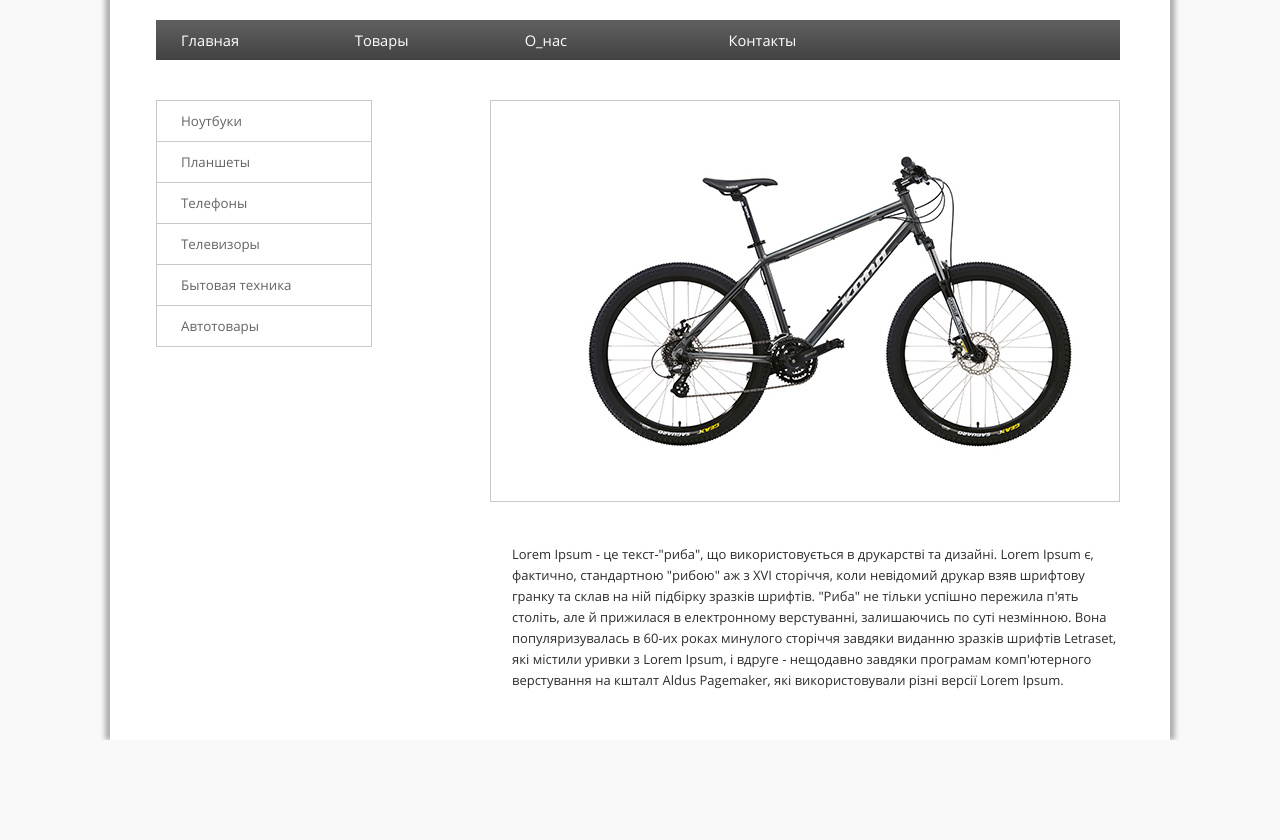
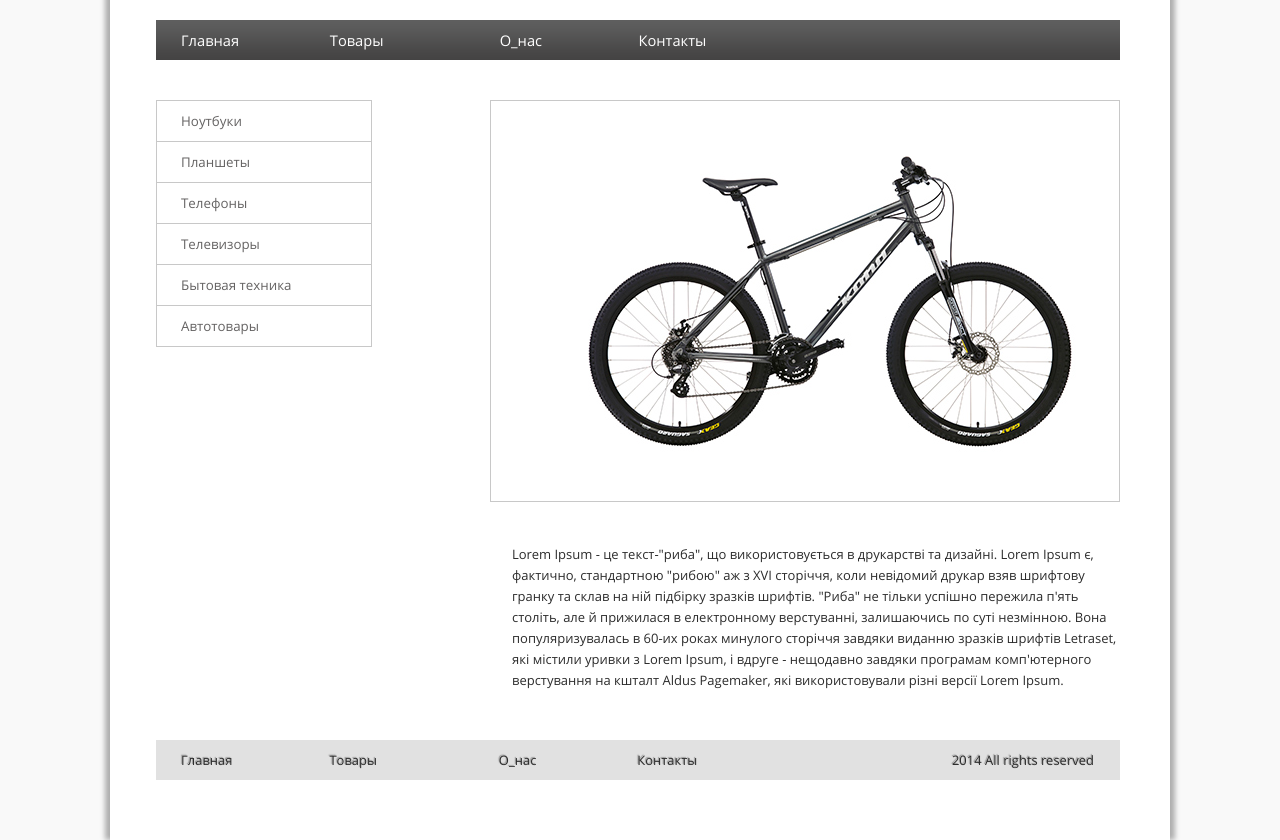
Before and after one commit to N1W/shevel_html_3, a plain HTML site: page index.html in a window 1280 px wide. Shown: the part 112-952 px from the top of the page. Before the commit the page ends 852 px from the top, so only its background shows below. Drawn offline with Linux system fonts and the light colour scheme.

Commit message:
added footer

```diff
--- a/css/style.css
+++ b/css/style.css
@@ -23,7 +23,8 @@ body{
 
 /* HEADER */
 header,
-.container{
+footer,
+.container {
 	padding-left: 46px;
 	padding-right: 50px;
 }
@@ -31,7 +32,7 @@ header,
 .logo {
 	padding-top: 50px;
 }
-.menu {
+header .menu {
 	margin-top: 40px;
 	background-image: url("../img/header_bc.png");
 	line-height: 40px;
@@ -44,7 +45,7 @@ header,
 	//display: inline;
 }
 
-.menu li:hover {
+header li:hover {
 	background-image: url(../img/hover_bc.png);
 	border-left: 1px solid #838383;
 	border-right:  1px solid #838383;
@@ -52,7 +53,7 @@ header,
 
 .menu li:first-child {
 	padding-left: 25px;
-	width: 145px;
+	width: 120px;
 }
 
 .menu li:nth-child(2) {
@@ -62,12 +63,12 @@ header,
 
 .menu li:nth-child(3) {
 	padding-left: 65px;
-	width: 150px;
+	width: 85px;
 }
 
 .menu li:last-child {
 	padding-left: 50px;
-	width: 130px;
+	width: 90px;
 }
 
 /* CAONTAINER */
@@ -128,3 +129,31 @@ header,
 	color: #2c2c2c;
 	line-height: 21px;
 }
+/* CONTAINER end*/
+
+/* FOTTER */
+footer {
+	font-size: 13px;
+	color: #2c2c2c;
+	padding-bottom: 60px;
+}
+
+.bottom {
+	background-color: #e1e1e1;
+	text-shadow: -1px -1px 1px rgba(150, 150, 150, 1);
+	height: 40px;
+	line-height: 40px;
+}
+
+.bottom p {
+	float: right;
+	padding-right: 26px;
+}
+
+.bottom_menu li {
+	display: inline-block;
+}
+
+footer li:hover {
+	text-decoration: underline;
+}
--- a/index.html
+++ b/index.html
@@ -13,7 +13,7 @@
 			<div class="logo">
 				<img src="img/logo.png" alt="">
 			</div>
-			<div class="menu">
+			<div name="main" class="menu">
 				<ul>
 					<li>Главная</li>
 					<li>Товары</li>
@@ -42,6 +42,19 @@
 				</article>
 			</div>
 		</div>
+		<footer>
+			<div class="bottom">
+				<p>2014  All rights reserved</p>
+				<div name="main" class="menu">
+					<ul>
+						<li>Главная</li>
+						<li>Товары</li>
+						<li>О_нас</li>
+						<li>Контакты</li>
+					</ul>
+				</div>
+			</div>
+		</footer>
 
 	</div>
 </body>
```
